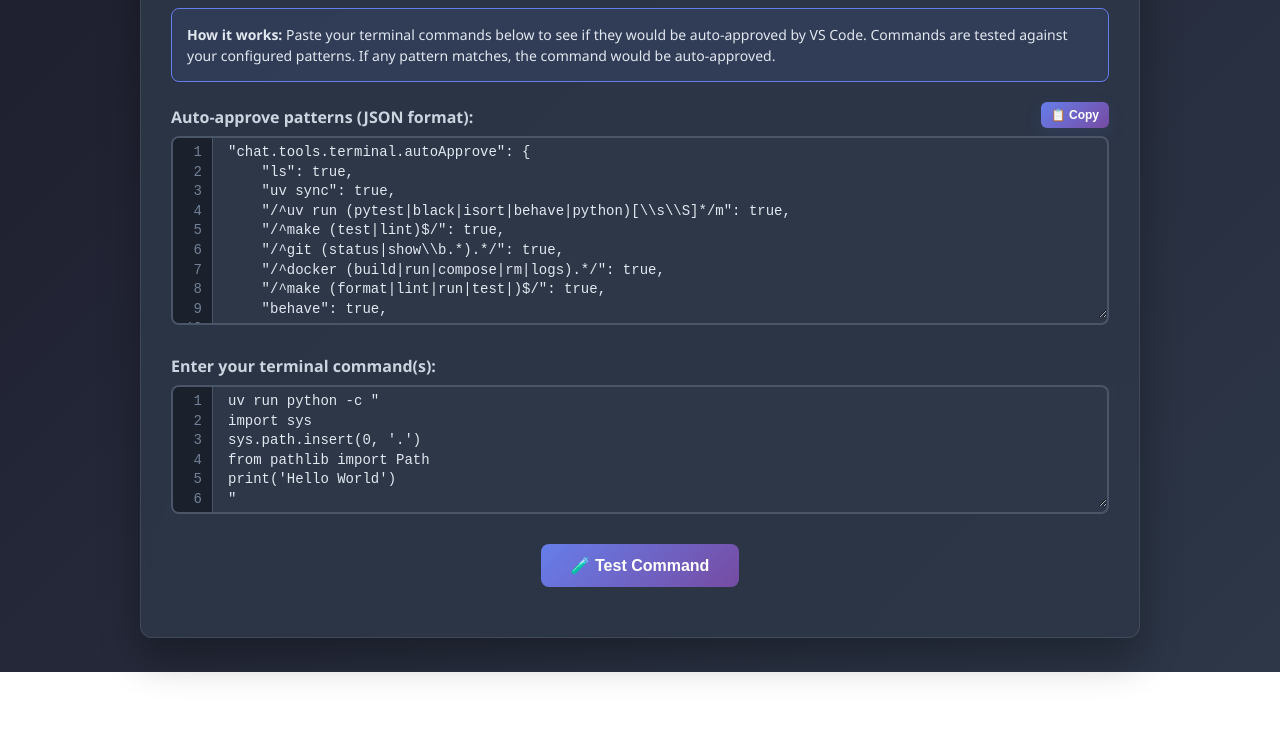
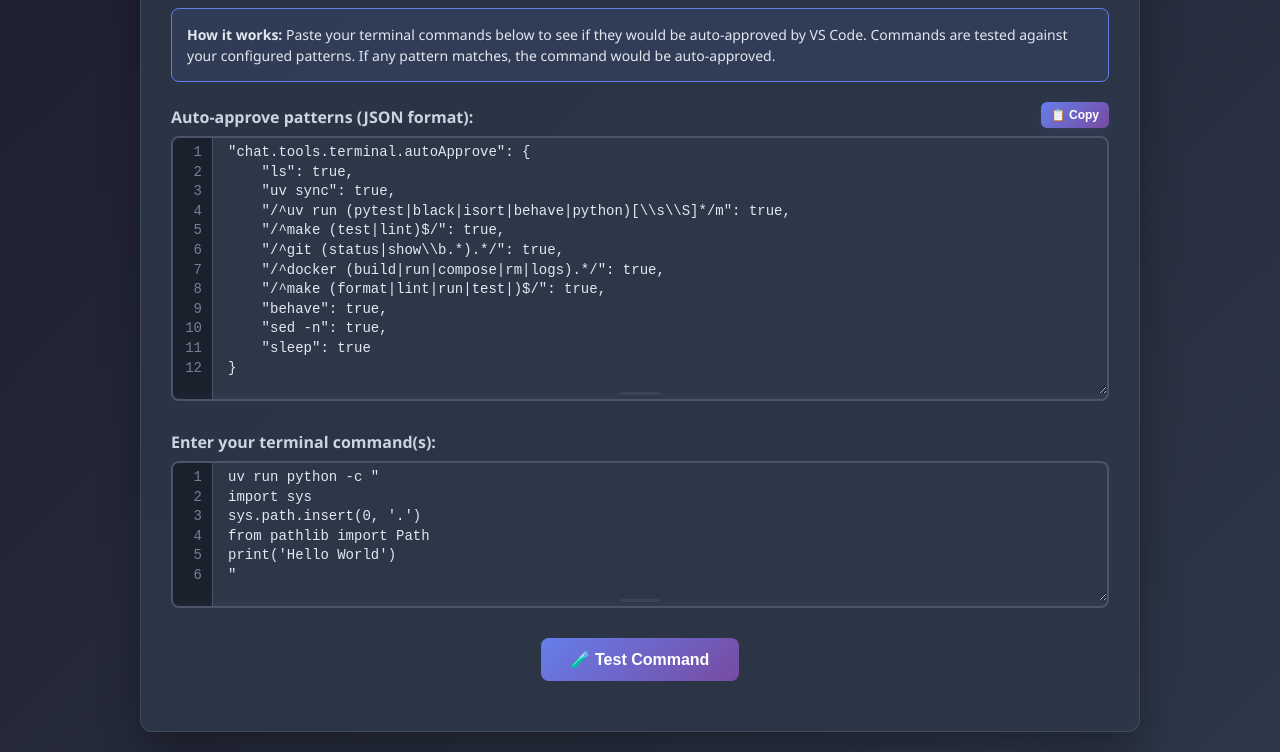
Before and after one commit to traefikturkey/onepage, a plain HTML site: page chat-command-matcher/chat-command-matcher.html in a window 1280 px wide. Shown: the part 128-880 px from the top of the page. Before the commit the page ends 800 px from the top, so only its background shows below. Drawn offline with Linux system fonts and the light colour scheme.

Commit message:
formatting

```diff
--- a/chat-command-matcher/vscode-chat-command-matcher.html
+++ b/chat-command-matcher/chat-command-matcher.html
@@ -95,6 +95,29 @@
             border-radius: 8px;
             background: #2d3748;
             overflow: hidden;
+        }
+
+        /* Bottom resizer handle for easier dragging on the container border */
+        .textarea-container .resizer {
+            position: absolute;
+            left: 0;
+            right: 0;
+            bottom: 0;
+            height: 10px;
+            cursor: ns-resize;
+            z-index: 6;
+            /* make the area easy to grab but visually subtle */
+            background: linear-gradient(180deg, rgba(0,0,0,0), rgba(255,255,255,0.02));
+        }
+
+        .textarea-container .resizer::before {
+            content: '';
+            display: block;
+            width: 40px;
+            height: 3px;
+            margin: 3px auto 0 auto;
+            background: rgba(255,255,255,0.06);
+            border-radius: 2px;
         }
 
         .textarea-container:focus-within {
@@ -352,8 +375,8 @@
     <div class="input-section label-row">
             <label for="patternsInput">Auto-approve patterns (JSON format):</label>
             <div style="display:flex; gap:12px; align-items:center;">
+                <div id="copyFeedback" style="color:#cbd5e0; font-size:12px; display:none; margin-right:8px;">copied to clipboard</div>
                 <button id="copyPatternsBtn" class="copy-button" title="Copy patterns">📋 Copy</button>
-                <div id="copyFeedback" style="color:#cbd5e0; font-size:12px; display:none;">Copied</div>
             </div>
         </div>
         <div class="input-section">
@@ -365,6 +388,7 @@
                     placeholder="Paste your VS Code settings JSON here"
                     style="height: 180px;"
                 ></textarea>
+                <div class="resizer" data-target="patternsInput"></div>
             </div>
         </div>
 
@@ -379,6 +403,7 @@
                     class="textarea-with-lines"
                     placeholder="Paste your command here"
                 ></textarea>
+                <div class="resizer" data-target="commandInput"></div>
             </div>
         </div>
 
@@ -1039,6 +1064,27 @@
             document.getElementById('patternsInput').value = defaultPatternsConfig;
             updateLineNumbers();
 
+            // Ensure textareas are tall enough to show their initial content without scrollbars
+            function fitTextareaToContent(ta, maxHeight = 800) {
+                if (!ta) return;
+                const cs = getComputedStyle(ta);
+                let lineHeight = parseFloat(cs.lineHeight);
+                if (isNaN(lineHeight) || lineHeight === 0) {
+                    const fontSize = parseFloat(cs.fontSize) || 14;
+                    lineHeight = fontSize * 1.4;
+                }
+                const paddingTop = parseFloat(cs.paddingTop) || 0;
+                const paddingBottom = parseFloat(cs.paddingBottom) || 0;
+                const lines = Math.max(1, ta.value.split('\n').length);
+                const targetHeight = Math.min(maxHeight, Math.max(60, Math.ceil(lines * lineHeight + paddingTop + paddingBottom)));
+                ta.style.height = targetHeight + 'px';
+            }
+
+            // Fit both textareas so sample content doesn't create scrollbars on load
+            fitTextareaToContent(document.getElementById('patternsInput'));
+            fitTextareaToContent(document.getElementById('commandInput'));
+            updateLineNumbers();
+
             const patternsTextarea = document.getElementById('patternsInput');
             const commandTextarea = document.getElementById('commandInput');
             const patternsLines = document.getElementById('patternsLines');
@@ -1088,6 +1134,35 @@
                     console.error('Copy failed', e);
                 }
             }
+
+            // Resizer handles for bottom border dragging
+            const resizers = document.querySelectorAll('.textarea-container .resizer');
+            resizers.forEach(r => {
+                let startY = 0;
+                let startHeight = 0;
+                const targetId = r.getAttribute('data-target');
+                const ta = document.getElementById(targetId);
+
+                const onPointerMove = (e) => {
+                    const dy = e.clientY - startY;
+                    const newH = Math.max(60, startHeight + dy);
+                    ta.style.height = newH + 'px';
+                    updateLineNumbers();
+                };
+
+                const onPointerUp = () => {
+                    window.removeEventListener('pointermove', onPointerMove);
+                    window.removeEventListener('pointerup', onPointerUp);
+                };
+
+                r.addEventListener('pointerdown', (e) => {
+                    e.preventDefault();
+                    startY = e.clientY;
+                    startHeight = parseFloat(getComputedStyle(ta).height);
+                    window.addEventListener('pointermove', onPointerMove);
+                    window.addEventListener('pointerup', onPointerUp);
+                });
+            });
         });
     </script>
 </body>
```
